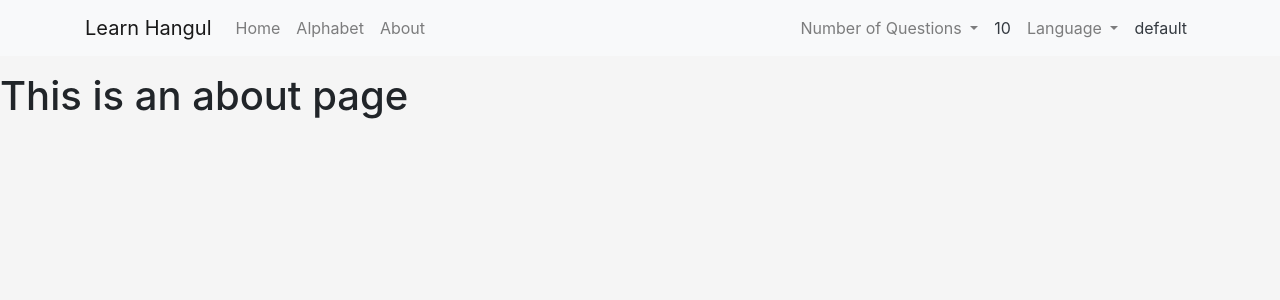
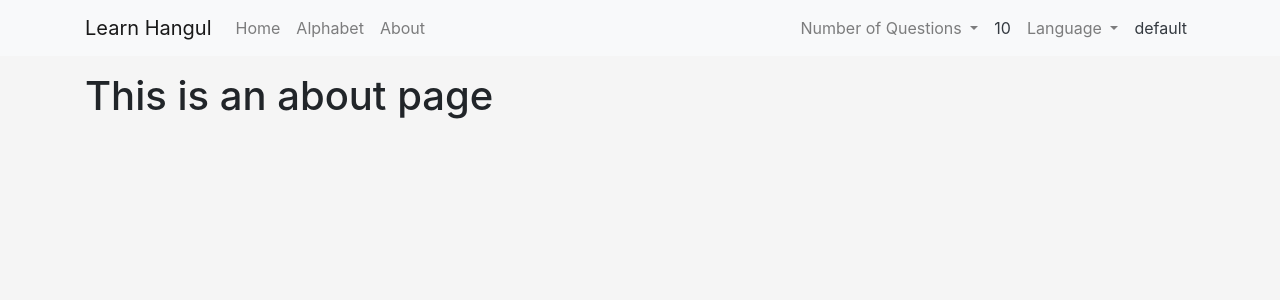
Before and after one commit to levpopov1/language-quiz, a Vue app: page /about in a window 1280 px wide. Shown: the top 300 px of the page. Built offline with nearby package versions, Linux system fonts and the light colour scheme.

Commit message:
uses smaller container

```diff
--- a/src/views/About.vue
+++ b/src/views/About.vue
@@ -1,5 +1,5 @@
 <template>
-  <div class="about">
+  <div id="about" class="container">
     <h1>This is an about page</h1>
   </div>
 </template>
--- a/src/views/Alphabet.vue
+++ b/src/views/Alphabet.vue
@@ -1,5 +1,5 @@
 <template>
-  <div class="container-fluid" id="aplhabet">
+  <div class="container" id="aplhabet">
     <AllLetters/>
   </div>
 </template>
```
